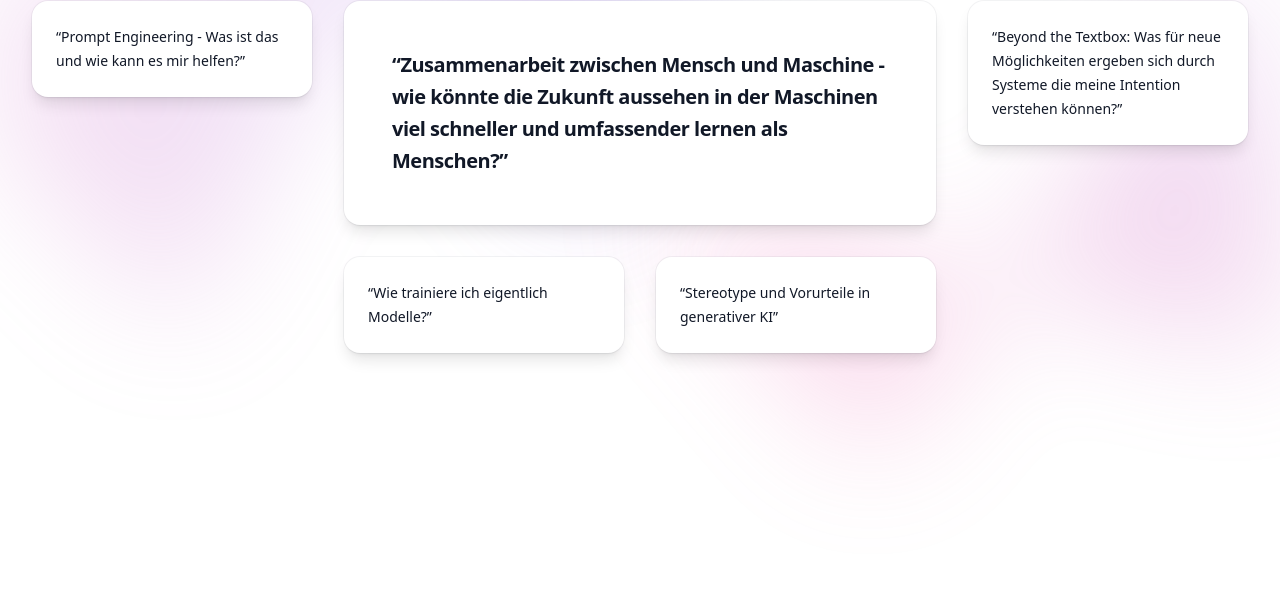
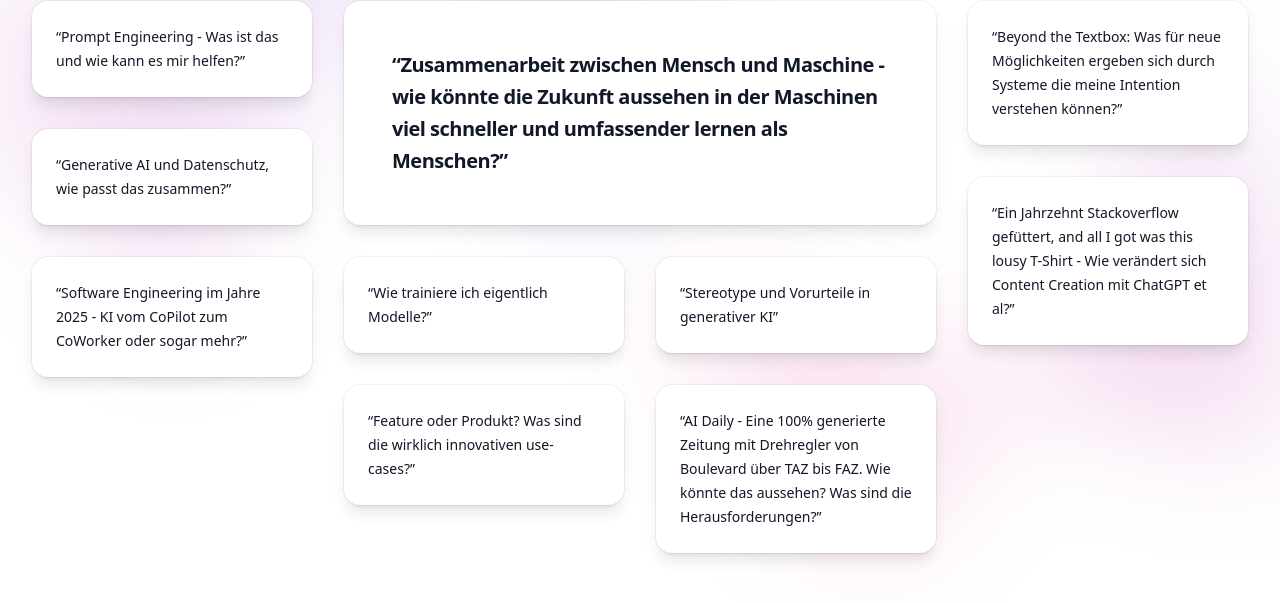
Before and after one commit to machine-minds-space/website, a Next.js app: page /camp-hh-2023 in a window 1280 px wide. Shown: the part 1971-2574 px from the top of the page. Built offline with nearby package versions, Linux system fonts and the light colour scheme.

Commit message:
Mehr sesso

```diff
--- a/pages/camp-hh-2023.tsx
+++ b/pages/camp-hh-2023.tsx
@@ -210,6 +210,24 @@ const sessionIdeas = [
             'https://images.unsplash.com/photo-1494790108377-be9c29b29330?ixlib=rb-1.2.1&ixid=eyJhcHBfaWQiOjEyMDd9&auto=format&fit=facearea&facepad=2&w=256&h=256&q=80',
         },
       },
+      {
+        body: 'Generative AI und Datenschutz, wie passt das zusammen?',
+        author: {
+          name: 'Leslie Alexander',
+          handle: 'lesliealexander',
+          imageUrl:
+            'https://images.unsplash.com/photo-1494790108377-be9c29b29330?ixlib=rb-1.2.1&ixid=eyJhcHBfaWQiOjEyMDd9&auto=format&fit=facearea&facepad=2&w=256&h=256&q=80',
+        },
+      },
+      {
+        body: 'Software Engineering im Jahre 2025 - KI vom CoPilot zum CoWorker oder sogar mehr?',
+        author: {
+          name: 'Leslie Alexander',
+          handle: 'lesliealexander',
+          imageUrl:
+            'https://images.unsplash.com/photo-1494790108377-be9c29b29330?ixlib=rb-1.2.1&ixid=eyJhcHBfaWQiOjEyMDd9&auto=format&fit=facearea&facepad=2&w=256&h=256&q=80',
+        },
+      },
       // More testimonials...
     ],
     [
@@ -222,6 +240,17 @@ const sessionIdeas = [
             'https://images.unsplash.com/photo-1517841905240-472988babdf9?ixlib=rb-1.2.1&ixid=eyJhcHBfaWQiOjEyMDd9&auto=format&fit=facearea&facepad=2&w=256&h=256&q=80',
         },
       },
+      {
+        body: 'Feature oder Produkt? Was sind die wirklich innovativen use-cases?',
+        author: {
+          name: 'Tom Cook',
+          handle: 'tomcook',
+          imageUrl:
+            'https://images.unsplash.com/photo-1472099645785-5658abf4ff4e?ixlib=rb-1.2.1&ixid=eyJhcHBfaWQiOjEyMDd9&auto=format&fit=facearea&facepad=2&w=256&h=256&q=80',
+        },
+      },
+
+
       // More testimonials...
     ],
   ],
@@ -229,6 +258,15 @@ const sessionIdeas = [
     [
       {
         body: 'Stereotype und Vorurteile in generativer KI',
+        author: {
+          name: 'Tom Cook',
+          handle: 'tomcook',
+          imageUrl:
+            'https://images.unsplash.com/photo-1472099645785-5658abf4ff4e?ixlib=rb-1.2.1&ixid=eyJhcHBfaWQiOjEyMDd9&auto=format&fit=facearea&facepad=2&w=256&h=256&q=80',
+        },
+      },
+      {
+        body: 'AI Daily - Eine 100% generierte Zeitung mit Drehregler von Boulevard über TAZ bis FAZ. Wie könnte das aussehen? Was sind die Herausforderungen?',
         author: {
           name: 'Tom Cook',
           handle: 'tomcook',
@@ -246,6 +284,15 @@ const sessionIdeas = [
           handle: 'leonardkrasner',
           imageUrl:
             'https://images.unsplash.com/photo-1519345182560-3f2917c472ef?ixlib=rb-1.2.1&ixid=eyJhcHBfaWQiOjEyMDd9&auto=format&fit=facearea&facepad=2&w=256&h=256&q=80',
+        },
+      },
+      {
+        body: 'Ein Jahrzehnt Stackoverflow gefüttert, and all I got was this lousy T-Shirt - Wie verändert sich Content Creation mit ChatGPT et al?',
+        author: {
+          name: 'Tom Cook',
+          handle: 'tomcook',
+          imageUrl:
+            'https://images.unsplash.com/photo-1472099645785-5658abf4ff4e?ixlib=rb-1.2.1&ixid=eyJhcHBfaWQiOjEyMDd9&auto=format&fit=facearea&facepad=2&w=256&h=256&q=80',
         },
       },
       // More testimonials...
```
